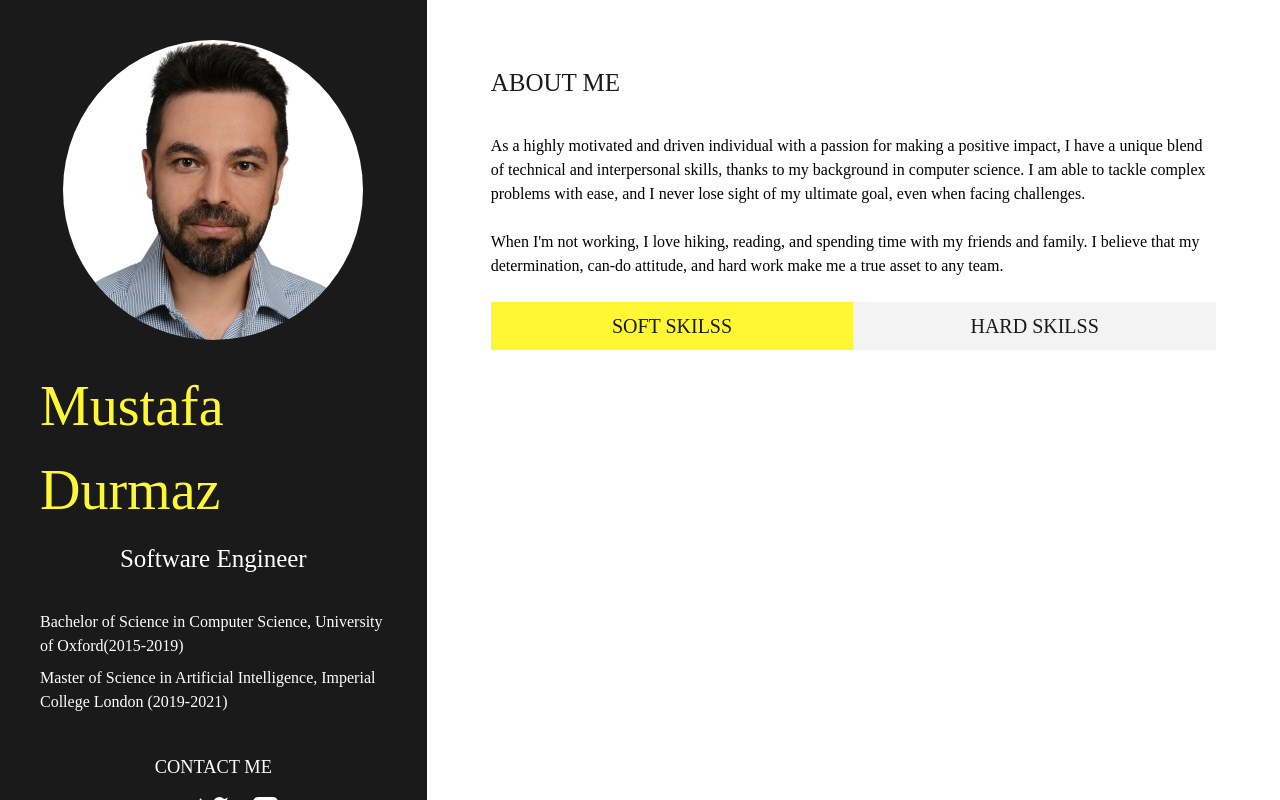
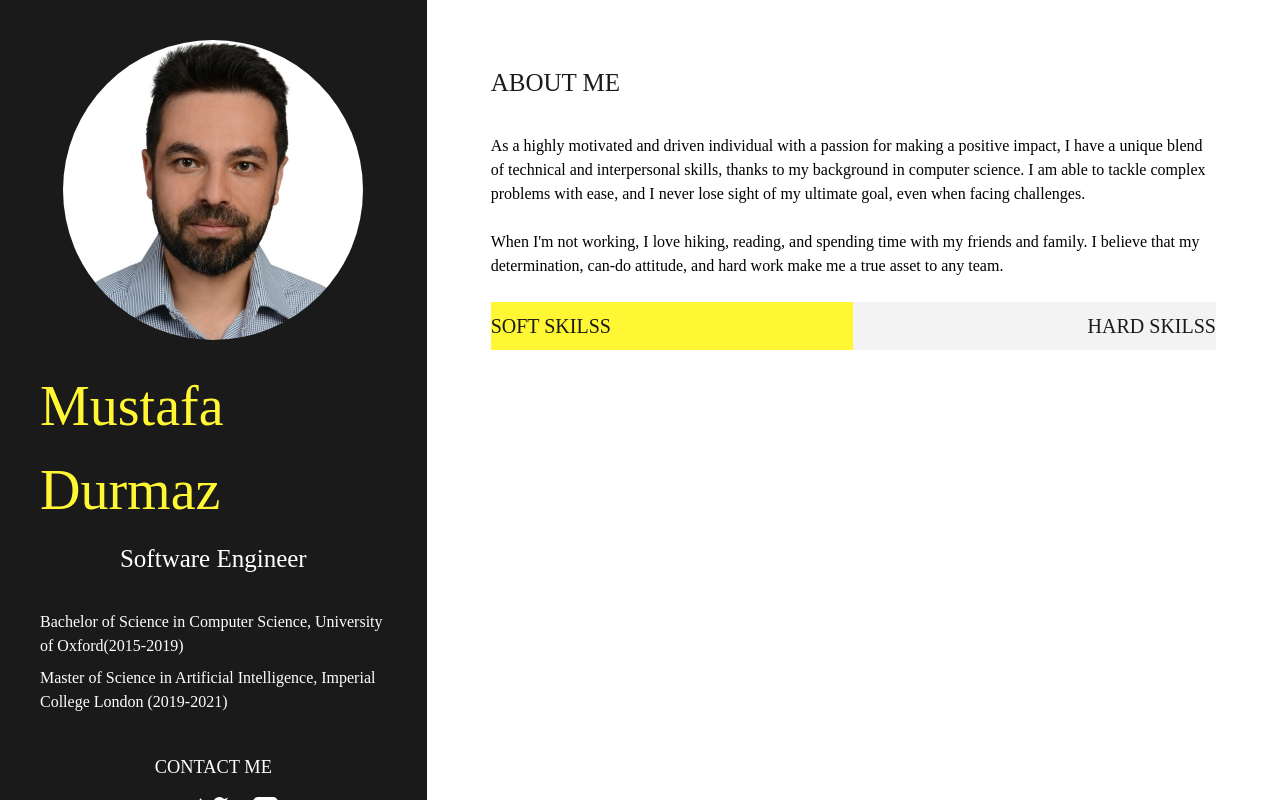
Before and after one commit to mustafadurmaz/Nextjs-Resume-App, a Next.js app: page / in a window 1280 px wide. Built offline with nearby package versions, Linux system fonts and the light colour scheme.

Commit message:
Skills page edit

```diff
--- a/app/component/skills.jsx
+++ b/app/component/skills.jsx
@@ -2,18 +2,21 @@
 import React, { useState } from "react";
 
 const Skills = () => {
-  const [activeTab, setActiveTab] = useState("Soft");
+  const [activeTab, setActiveTab] = useState("soft");
   const setBg=(active)=>(
     activeTab===active ? "bg-yellow" : "bg-grey"
   )
-  console.log(activeTab);
+
+  const setTabsAlignment=(tab)=>(
+    tab==="soft" ? "text-left" : "text-right"
+  )
   return (
     <div className="flex">
-      {["Soft", "Hard"].map((item) => (
+      {["soft", "hard"].map((item) => (
         <button
           key={item}
           type="button"
-          className={`btn ${setBg(item)}`}
+          className={`btn ${setBg(item)} ${setTabsAlignment(item)}`}
           onClick={() => setActiveTab(item)}
         >
           {item} Skilss
```
